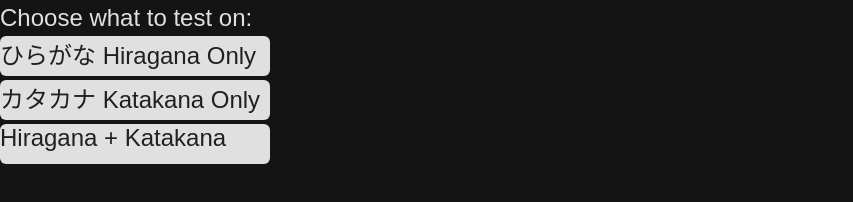
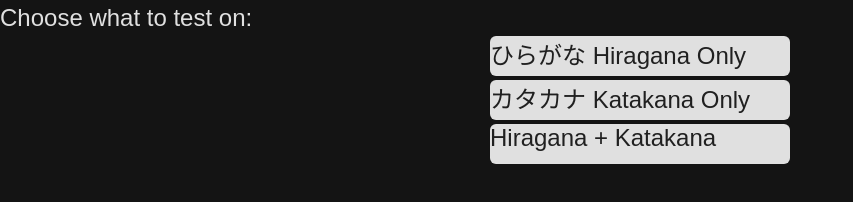
Before and after one commit to Codelympians/sample-flashcards, a plain HTML site: page kana/index.html in a window 1280 px wide. Shown: the whole page, without its empty margins (0-853 px from the left). Drawn offline with nearby package versions, Linux system fonts and the light colour scheme.

Commit message:
Update index.html

```diff
--- a/kana/index.html
+++ b/kana/index.html
@@ -14,7 +14,8 @@
 
   .init-button {
     position: fixed;
-    margin: auto;
+    width: 100%;
+    margin: auto 0;
   }
 
   .init-button a {
@@ -28,7 +29,7 @@
     height: 40px;
     max-width: 90%;
     text-decoration: none;
-    margin: 4px 0;
+    margin: 4px auto;
   }
 
   .init-button span {
@@ -36,7 +37,7 @@
     color: #e0e0e0;
     font-family: sans-serif;
     font-size: 24px;
-    margin: 4px 0;
+    margin: 4px auto;
   }
 </style>
 
```
